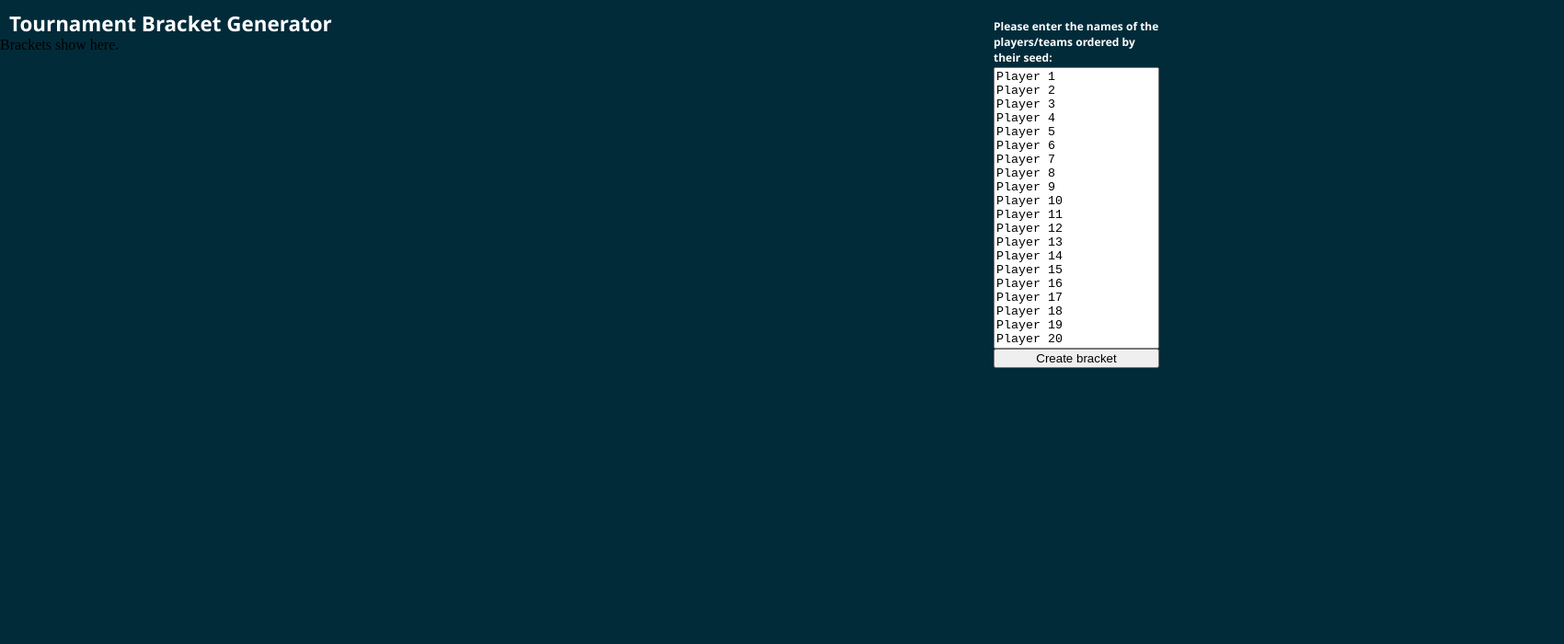
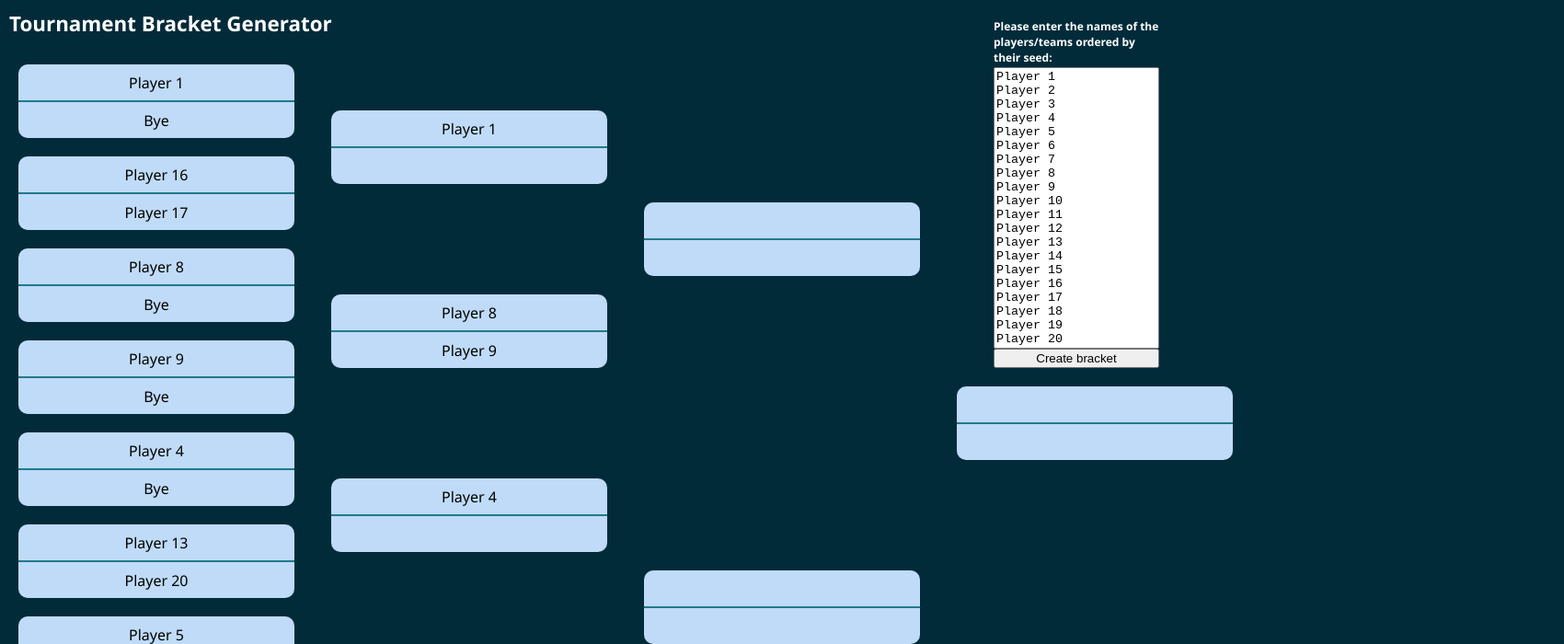
Before and after one commit to jarcillas/challonge-clone-react, a React (Create React App) app: page / in a window 1280 px wide. Both pictures are taken after a click on the input "Create bracket". Shown: the top 700 px of the page at 92% size, 1700 px wide, since content can reach past the window. Built offline with nearby package versions, Linux system fonts and the light colour scheme.

Commit message:
add click handler for Player

```diff
--- a/src/components/Brackets/Brackets.js
+++ b/src/components/Brackets/Brackets.js
@@ -1,5 +1,17 @@
-const Brackets = () => {
-  return <div id="brackets-container">Brackets show here.</div>;
+import Round from '../Round';
+
+const Brackets = ({ roundsData, setRoundsData }) => {
+  const renderRounds = roundsData.map((roundData, idx) => (
+    <Round
+      roundNum={idx + 1}
+      key={idx}
+      roundsData={roundsData}
+      roundData={roundData}
+      setRoundsData={setRoundsData}
+    />
+  ));
+
+  return <div id="brackets-container">{renderRounds}</div>;
 };
 
 export default Brackets;
--- /dev/null
+++ b/src/components/Match/Match.js
@@ -0,0 +1,33 @@
+import Player from '../Player';
+
+const Match = ({
+  upPlayer,
+  downPlayer,
+  roundsData,
+  setRoundsData,
+  roundNum,
+  matchNum,
+}) => {
+  return (
+    <div className="match">
+      <Player
+        name={upPlayer}
+        isUpPlayer={true}
+        roundsData={roundsData}
+        setRoundsData={setRoundsData}
+        roundNum={roundNum}
+        matchNum={matchNum}
+      />
+      <Player
+        name={downPlayer}
+        isUpPlayer={false}
+        roundsData={roundsData}
+        setRoundsData={setRoundsData}
+        roundNum={roundNum}
+        matchNum={matchNum}
+      />
+    </div>
+  );
+};
+
+export default Match;
--- /dev/null
+++ b/src/components/Match/index.js
@@ -0,0 +1,3 @@
+import Match from './Match';
+
+export default Match;
--- /dev/null
+++ b/src/components/Player/Player.js
@@ -0,0 +1,25 @@
+const Player = ({
+  name,
+  isUpPlayer,
+  roundsData,
+  setRoundsData,
+  roundNum,
+  matchNum,
+}) => {
+  const onPlayerClick = () => {
+    let newRoundsData = [...roundsData];
+    newRoundsData[roundNum][matchNum - 1] = name;
+    setRoundsData(newRoundsData);
+  };
+
+  return (
+    <div
+      onClick={onPlayerClick}
+      className={isUpPlayer ? 'up player' : 'down player'}
+    >
+      {name}
+    </div>
+  );
+};
+
+export default Player;
--- /dev/null
+++ b/src/components/Player/index.js
@@ -0,0 +1,3 @@
+import Player from './Player';
+
+export default Player;
--- /dev/null
+++ b/src/components/Round/Round.js
@@ -0,0 +1,36 @@
+import Match from '../Match';
+
+const Round = ({ roundNum, roundsData, roundData, setRoundsData }) => {
+  const roundDataByMatch = roundData.reduce(function (
+    result,
+    value,
+    index,
+    array
+  ) {
+    if (index % 2 === 0) result.push(array.slice(index, index + 2));
+    return result;
+  },
+  []);
+
+  const renderedMatches = roundDataByMatch.map(
+    ([upPlayer, downPlayer], idx) => (
+      <Match
+        upPlayer={upPlayer}
+        downPlayer={downPlayer}
+        roundsData={roundsData}
+        setRoundsData={setRoundsData}
+        roundNum={roundNum}
+        matchNum={idx + 1}
+        key={idx}
+      />
+    )
+  );
+
+  return (
+    <div className="round" id={`r${roundNum}`}>
+      {renderedMatches}
+    </div>
+  );
+};
+
+export default Round;
--- /dev/null
+++ b/src/components/Round/index.js
@@ -0,0 +1,3 @@
+import Round from './Round';
+
+export default Round;
--- a/src/components/index.js
+++ b/src/components/index.js
@@ -1,4 +1,7 @@
 import Brackets from './Brackets';
 import NamesInput from './NamesInput';
+import Round from './Round';
+import Player from './Player';
+import Match from './Match';
 
-export { Brackets, NamesInput };
+export { Brackets, NamesInput, Round, Player, Match };
```
